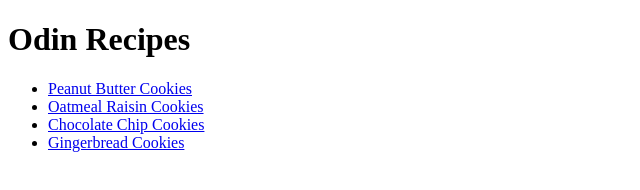
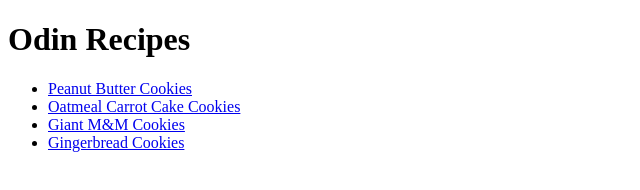
Before and after one commit to T-Nagatsuka/odin-recipes, a plain HTML site: page index.html in a window 1280 px wide. Shown: the whole page, without its empty margins (0-640 px from the left). Drawn offline with Linux system fonts and the light colour scheme.

Commit message:
updated recipe names

```diff
--- a/index.html
+++ b/index.html
@@ -10,8 +10,8 @@
     <h1>Odin Recipes</h1>
     <ul>
         <li><a href="./recipes/peanutbutter.html">Peanut Butter Cookies</a></li>
-        <li><a href="./recipes/oatmealraisin.html">Oatmeal Raisin Cookies</a></li>
-        <li><a href="./recipes/chocolatechip.html">Chocolate Chip Cookies</a></li>
+        <li><a href="./recipes/oatmealraisin.html">Oatmeal Carrot Cake Cookies</a></li>
+        <li><a href="./recipes/chocolatechip.html">Giant M&amp;M Cookies</a></li>
         <li><a href="./recipes/gingerbread.html">Gingerbread Cookies</a></li>
     </ul>
 </body>
```
